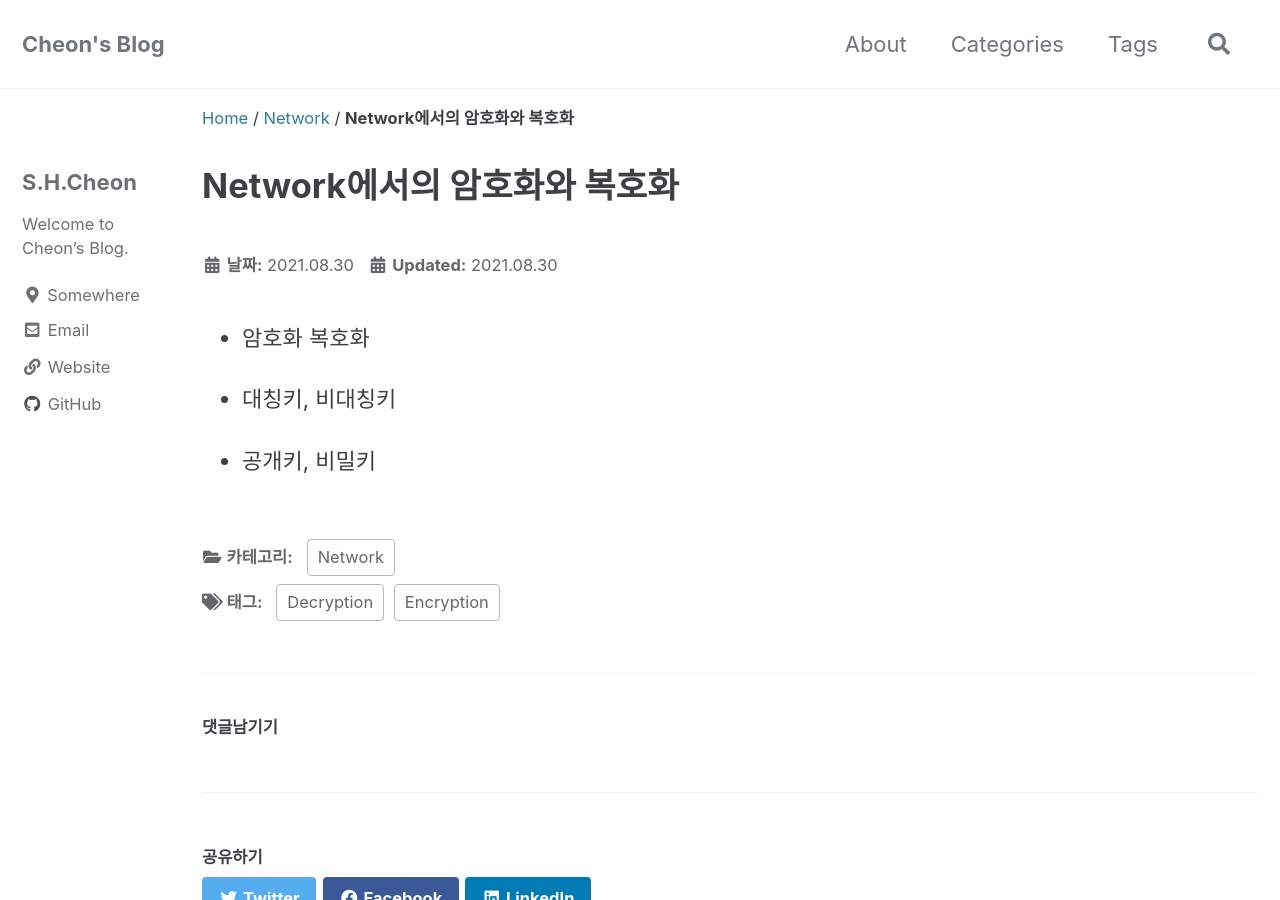
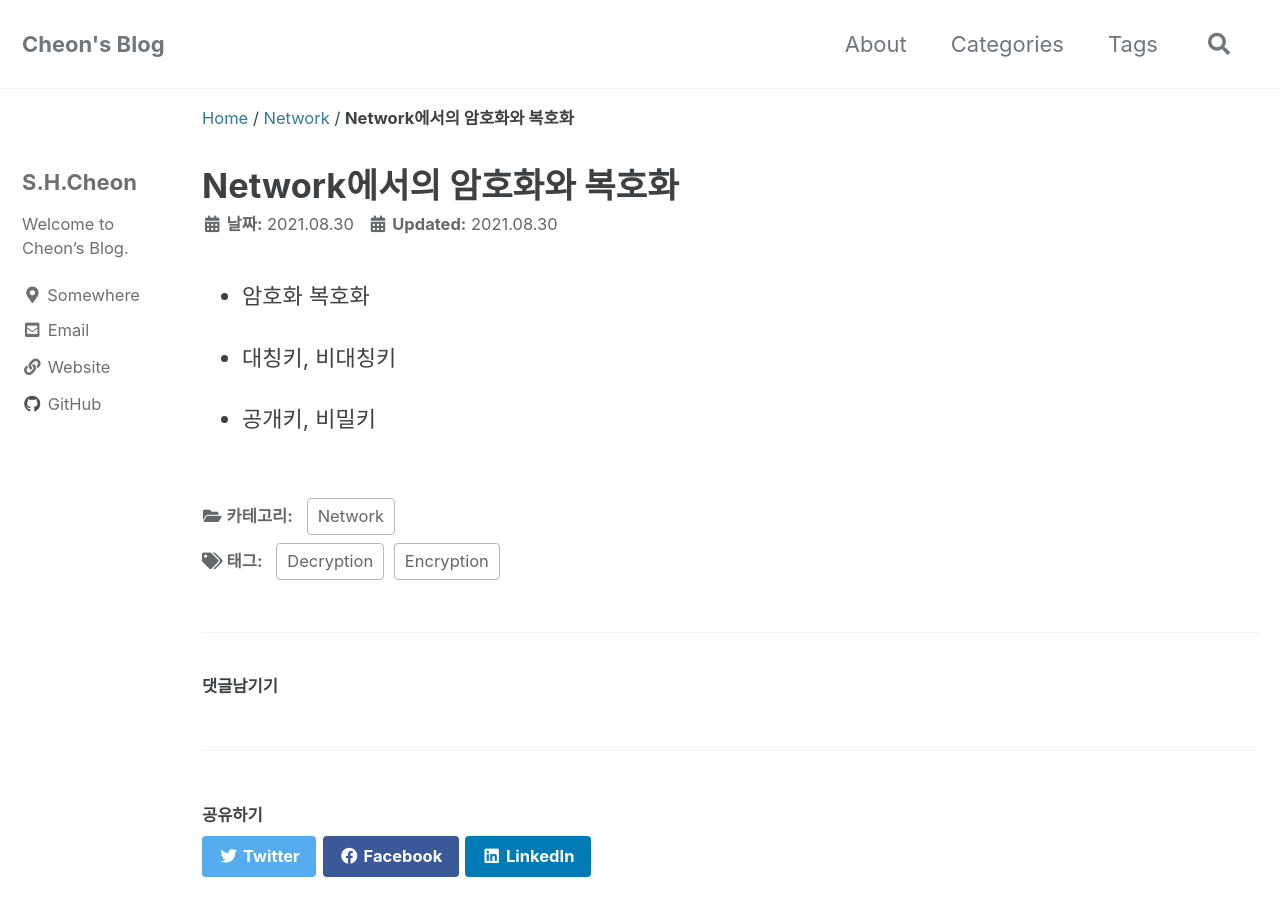
Before and after one commit to shcheon/myblog, a Jekyll site: the page built from _posts/network/2021-08-30-Network-Encryption-Decryption.md, in a window 1280 px wide and 900 px high. Built offline with Jekyll 4.4.1, drawn with Linux system fonts in a browser that asks for light colours; cached includes are drawn as plain includes; comment, search, counter and statistics services are not loaded.

Commit message:
Update single.html

```diff
--- a/_layouts/single.html
+++ b/_layouts/single.html
@@ -30,9 +30,9 @@ layout: default
             <a href="{{ page.url | absolute_url }}" class="u-url" itemprop="url">{{ page.title | markdownify | remove: "<p>" | remove: "</p>" }}</a>
           </h1>{% endif %}
           {% include page__meta.html %}
+          {% include page__date.html %}
         </header>
       {% endunless %}
-      {% include page__date.html %}
       <section class="page__content e-content" itemprop="text">
         {% if page.toc %}
           <aside class="sidebar__right {% if page.toc_sticky %}sticky{% endif %}">
```
